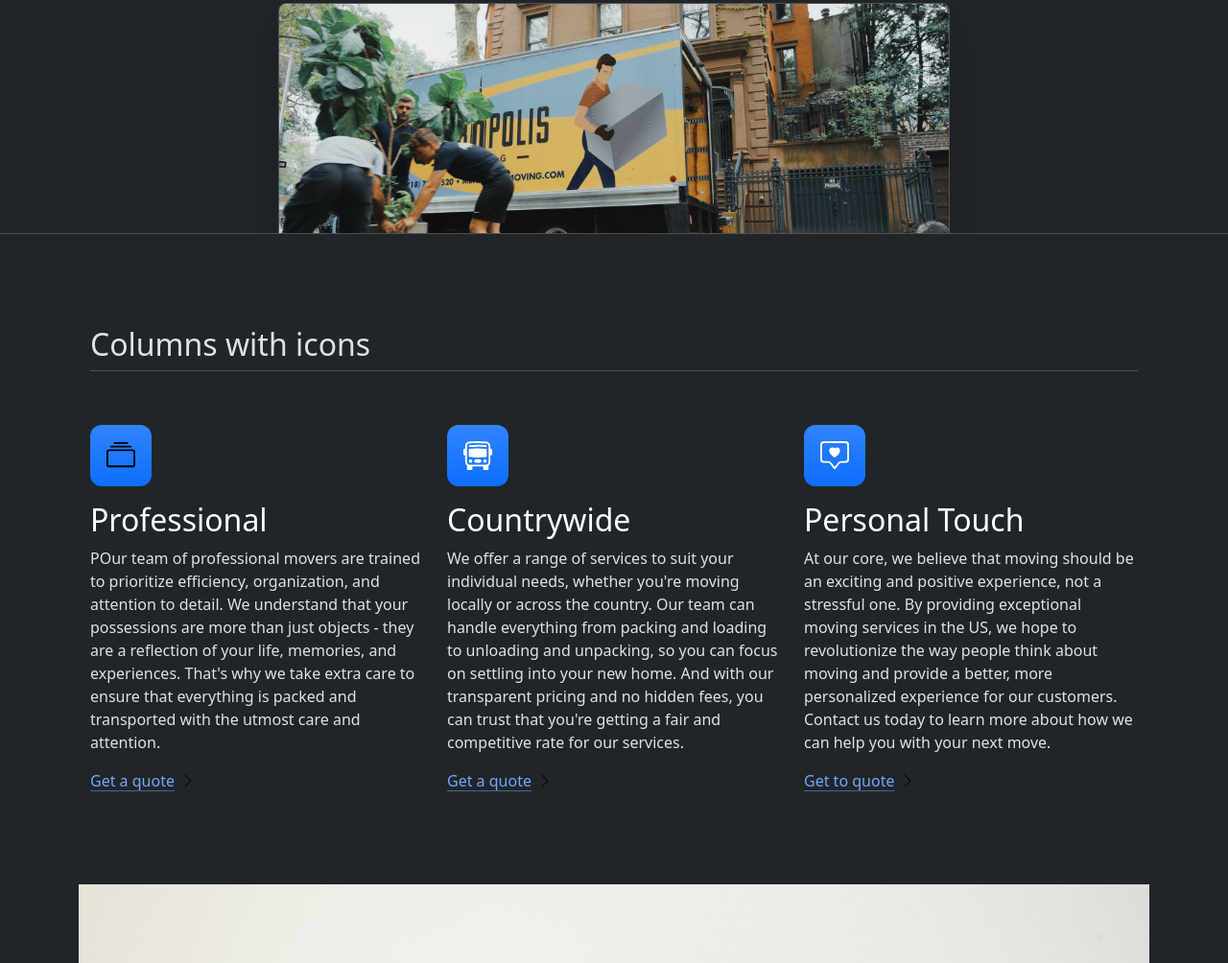
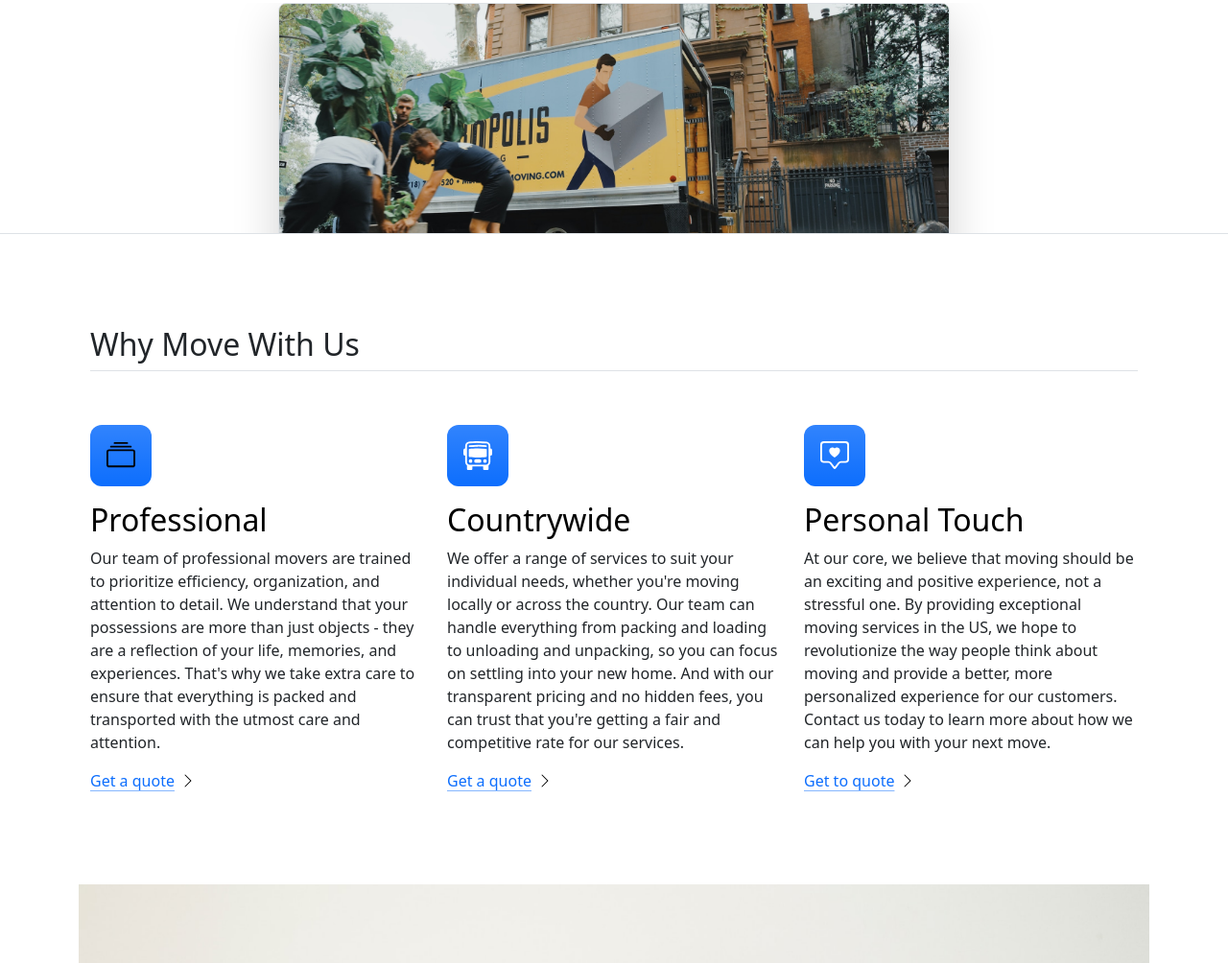
Before and after one commit to Vaishnavi520/Move-With-Joy-Clean-and-Simple-Bootstrap-Landing-Page, a plain HTML site: page index.html in a window 1280 px wide. Shown: the part 496-1500 px from the top of the page at 96% size. Drawn offline with nearby package versions, Linux system fonts and the light colour scheme.

Commit message:
Update index.html

```diff
--- a/index.html
+++ b/index.html
@@ -1,5 +1,5 @@
 <!DOCTYPE html>
-<html lang="en" data-bs-theme="dark">
+<html lang="en" >
 
 <head>
   <meta charset="UTF-8" >
@@ -83,14 +83,14 @@
 
 
   <div class="container px-4 py-5" id="featured-3">
-    <h2 class="pb-2 border-bottom">Columns with icons</h2>
+    <h2 class="pb-2 border-bottom">Why Move With Us</h2>
     <div class="row g-4 py-5 row-cols-1 row-cols-lg-3">
       <div class="feature col">
         <div class="feature-icon d-inline-flex align-items-center justify-content-center text-bg-primary bg-gradient fs-2 mb-3">
 <img src="briefcase.svg" height="30px" alt="briefcase" />
         </div>
         <h3 class="fs-2 text-body-emphasis">Professional</h3>
-        <p>POur team of professional movers are trained to prioritize efficiency, organization, and attention to detail.
+        <p>Our team of professional movers are trained to prioritize efficiency, organization, and attention to detail.
           We
           understand that your possessions are more than just objects - they are a reflection of your life, memories,
           and
```
